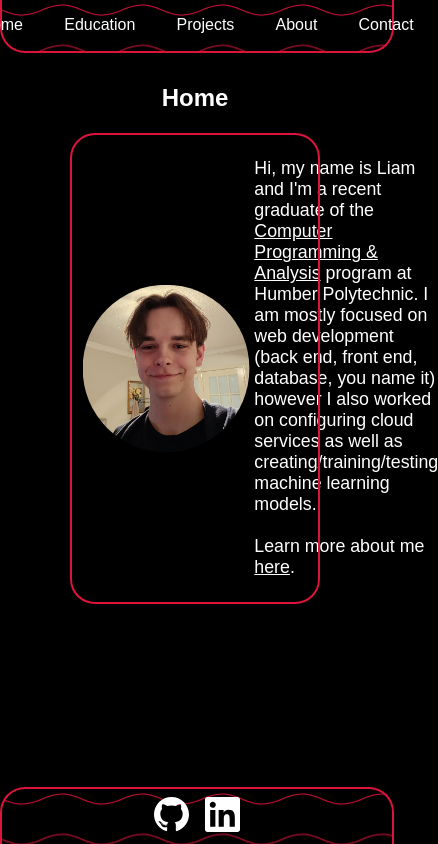
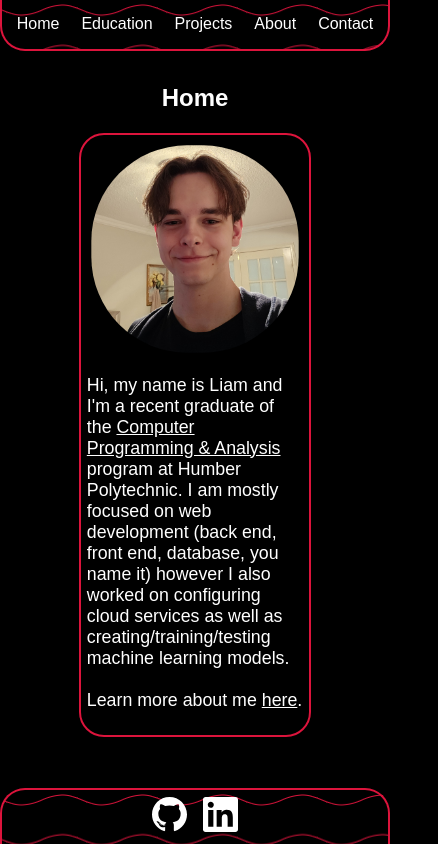
Before and after one commit to liamhorton0528/Portfolio, a React (Create React App) app in the folder frontend/: page / in a window 390 px wide. Shown: the whole page, 438 px wide, since content can reach past the window. Built offline with nearby package versions, Linux system fonts and the light colour scheme.

Commit message:
added some responsive styling, still need to add media queries for images and text

```diff
--- a/frontend/src/App.css
+++ b/frontend/src/App.css
@@ -1,6 +1,9 @@
+* {
+  box-sizing: border-box;
+}
+
 body {
   background-color: black;
-  width: auto fit-content;
 }
 
 .App {
--- a/frontend/src/components/components.css
+++ b/frontend/src/components/components.css
@@ -13,7 +13,7 @@
     top: 0;
     z-index: 1000;
     width: 100%;
-    height: 6%;
+    min-height: 6%;
     align-items: center;
 }
 
@@ -22,7 +22,8 @@
 }
 
 .nav-item {
-    padding: 0.2rem 0.6rem;
+    padding-block: 0.2rem;
+    gap: 1em;
     position: sticky;
     border: 1px solid transparent;
     align-self: center;
@@ -60,12 +61,13 @@
 }
 
 .page-content {
-    padding-top: 4rem;
+    padding-block: 4rem;
     display: flex;
     flex-direction: column;
     justify-items: center;
     align-items: center;
     justify-self: center;
+    align-self: center;
     flex-wrap: wrap;
 }
 
@@ -87,6 +89,9 @@ a {
     width: auto fit-content;
     height:auto fit-content;
     max-width: 60%;
+    flex-wrap: wrap;
+    justify-content: center;
+    align-content: center;
   }
 
   .home-greeting::before {
@@ -112,12 +117,19 @@ a {
     align-self:center;
     justify-self: center;
     padding: 2%;
-    width: calc(50px + 30vmin);
+    width: calc(1em + 20vmin);
+    max-width: 270px;
 }
 
 .home-greeting-text {
     align-self:center;
     justify-self: center;
+    flex:2;
+}
+
+.me, .home-greeting-text {
+    flex-basis: 15em;
+    flex-grow: 1;
 }
 
 .svg-link {
@@ -147,6 +159,7 @@ a {
     background-color: crimson !important;
     background-image: url("../../public/waves.png");
     width: 100%;
+    min-height: 6%;
     max-height: 7% !important;
     border-top-left-radius: 25px;
     border-top-right-radius: 25px;
```
